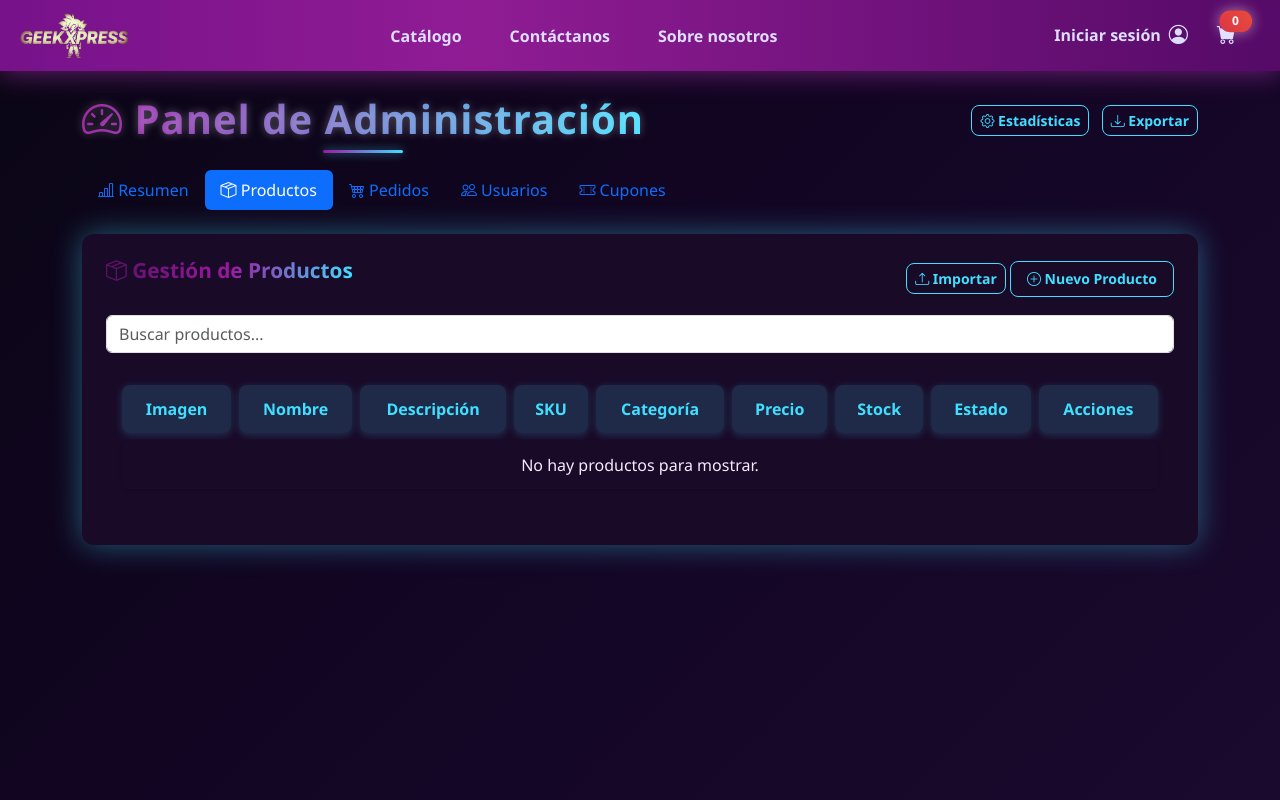
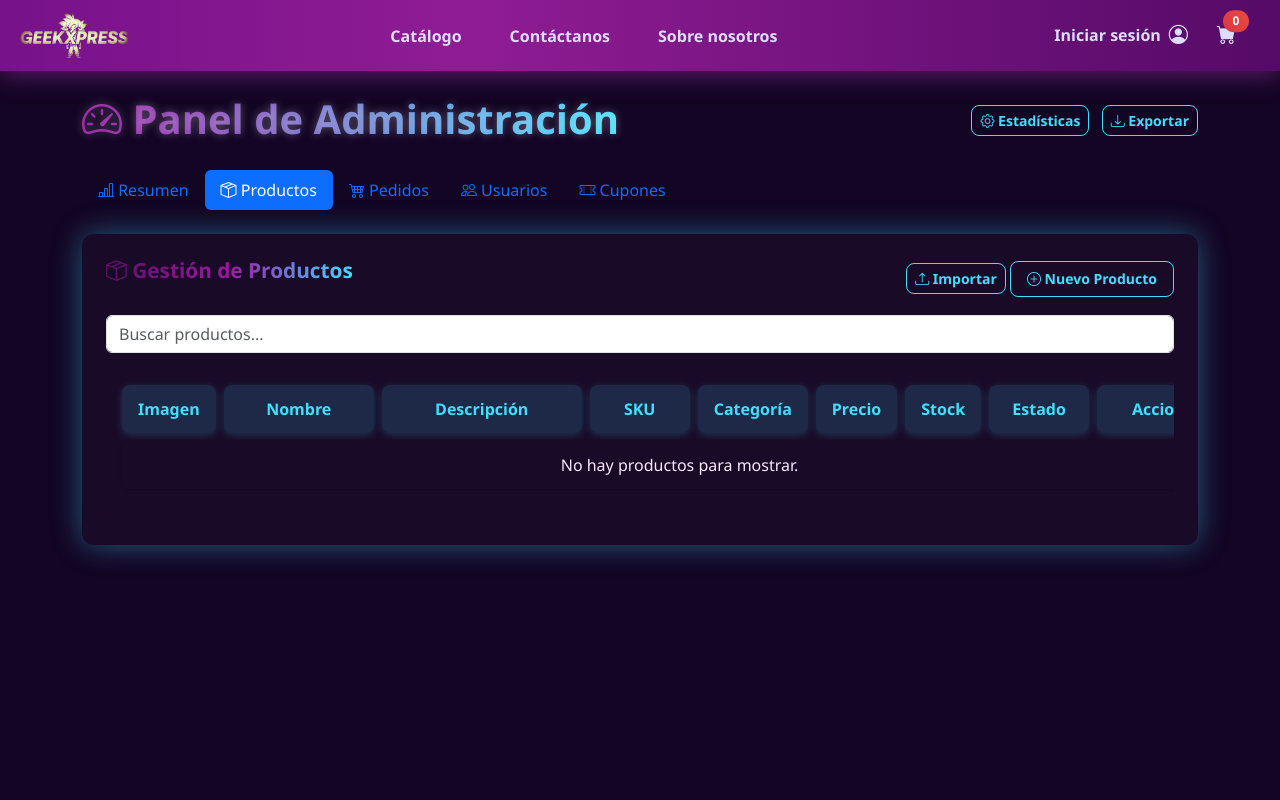
Before and after one commit to Majo-xlsx/GeekXpress-front, a website: page pages/admin.html in a window 1280 px wide. Both pictures are taken after a click on the tab "Productos". Drawn offline with nearby package versions, Linux system fonts and the light colour scheme.

Commit message:
modificaciones

```diff
--- a/assets/css/styles.css
+++ b/assets/css/styles.css
@@ -724,8 +724,7 @@ nav.navbar .navbar-toggler-icon {
     border-radius: 50%;
     box-shadow: 0 4px 8px rgba(0, 0, 0, 0.2);
     transition: transform 1.5s ease-in-out;
-}
-/* ADMIN */
+}/* ADMIN */
 body {
   background-color: #130524;
   font-family: 'Segoe UI', sans-serif;
@@ -816,6 +815,8 @@ body {
   overflow: hidden;
   border-collapse: separate;
   border-spacing: 8px;
+  width: 100%;
+  table-layout: auto; /* Permite que las columnas se ajusten automáticamente */
 }
 
 .table-dark thead th {
@@ -828,6 +829,8 @@ body {
   text-align: center;
   box-shadow: 0 2px 8px rgba(64, 223, 255, 0.2);
   transition: all 0.3s ease;
+  white-space: nowrap; /* Evita que el texto se parta */
+  min-width: fit-content; /* Asegura espacio mínimo */
 }
 
 .table-dark thead th:hover {
@@ -844,6 +847,8 @@ body {
   transition: all 0.3s ease;
   box-shadow: 0 1px 3px rgba(0, 0, 0, 0.2);
   vertical-align: middle;
+  white-space: nowrap; /* Evita que el contenido se parta */
+  min-width: fit-content; /* Asegura espacio mínimo */
 }
 
 .table-dark tbody tr:hover td {
@@ -858,6 +863,7 @@ body {
   background: none !important;
   -webkit-text-fill-color: inherit !important;
 }
+
 .table-dark .btn {
   background: transparent !important;
   border: 1px solid #40DFFF !important;
@@ -865,6 +871,8 @@ body {
   border-radius: 6px;
   padding: 0.3rem 0.6rem;
   transition: all 0.3s ease;
+  margin: 0 2px; /* Espacio entre botones */
+  white-space: nowrap;
 }
 
 .table-dark .btn:hover {
@@ -872,6 +880,85 @@ body {
   color: #fff !important;
   transform: translateY(-1px);
   box-shadow: 0 0 10px rgba(64, 223, 255, 0.3);
+}
+
+/* Estilos específicos para columnas */
+.table-dark .col-imagen {
+  width: 80px;
+  min-width: 80px;
+  text-align: center;
+}
+
+.table-dark .col-nombre {
+  min-width: 150px;
+  max-width: 200px;
+}
+
+.table-dark .col-descripcion {
+  min-width: 200px;
+  max-width: 300px;
+  white-space: normal; /* Permite que la descripción se parta en líneas */
+}
+
+.table-dark .col-sku {
+  min-width: 100px;
+  width: 120px;
+}
+
+.table-dark .col-categoria {
+  min-width: 100px;
+  width: 120px;
+}
+
+.table-dark .col-precio {
+  min-width: 80px;
+  width: 100px;
+  text-align: right;
+}
+
+.table-dark .col-stock {
+  min-width: 60px;
+  width: 80px;
+  text-align: center;
+}
+
+.table-dark .col-estado {
+  min-width: 100px;
+  width: 120px;
+  text-align: center;
+}
+
+.table-dark .col-rol {
+  min-width: 100px;
+  width: 120px;
+  text-align: center;
+}
+
+.table-dark .col-acciones {
+  min-width: 140px;
+  width: 160px;
+  text-align: center;
+}
+
+/* Estilos específicos para campos de usuario */
+.table-dark .col-email {
+  min-width: 180px;
+  max-width: 250px;
+}
+
+.table-dark .col-documento {
+  min-width: 120px;
+  width: 140px;
+}
+
+.table-dark .col-telefono {
+  min-width: 120px;
+  width: 140px;
+}
+
+.table-dark .col-ciudad {
+  min-width: 100px;
+  width: 130px;
 }
 
 .producto-img {
@@ -897,6 +984,9 @@ body {
   font-size: 0.75rem;
   padding: 0.4em 0.8em;
   border-radius: 12px;
+  display: inline-block; /* Asegura que se mantenga en línea */
+  white-space: nowrap; /* Evita que se parta */
+  min-width: fit-content; /* Asegura espacio mínimo */
 }
 
 .badge.bg-success {
@@ -930,7 +1020,7 @@ body {
 
 .admin-card table {
   width: 100%;
-  min-width: 600px;
+  min-width: 800px; /* Aumenté el ancho mínimo para mejor visualización */
 }
 
 .table-compact {
@@ -1006,6 +1096,7 @@ body {
   transition: all 0.3s ease;
   box-shadow: none !important;
 }
+
 .admin-form-card .btn-custom:hover,
 .np-form-card .btn-custom:hover {
   background: rgba(64, 223, 255, 0.15) !important;
@@ -1026,6 +1117,7 @@ body {
 .np-form-card .form-actions .btn-custom {
   margin-left: 0;
 }
+
 .admin-form-card small,
 .np-form-card small {
   color: #fff !important;
@@ -1088,7 +1180,6 @@ body {
   font-weight: bold;
 }
 
-
 @media (max-width: 992px) {
   .admin-title {
     font-size: 2rem;
@@ -1111,7 +1202,21 @@ body {
     width: 50px;
     height: 50px;
   }
-}
+
+  /* Ajustes para móvil */
+  .admin-card table {
+    min-width: 600px;
+  }
+
+  .table-dark thead th,
+  .table-dark tbody td {
+    padding: 8px 12px;
+    font-size: 0.9rem;
+  }
+}
+.badge {
+  font-size: 0.75rem;
+  padding: 0.4em 0.8em;
 
 /* CATALOGO */
 
--- a/pages/admin.html
+++ b/pages/admin.html
@@ -1,5 +1,6 @@
 <!DOCTYPE html>
 <html lang="es">
+
 <head>
   <meta charset="UTF-8">
   <meta name="viewport" content="width=device-width, initial-scale=1.0">
@@ -8,6 +9,7 @@
   <link rel="stylesheet" href="../assets/css/styles.css">
   <link rel="stylesheet" href="https://cdn.jsdelivr.net/npm/bootstrap-icons@1.11.1/font/bootstrap-icons.css">
 </head>
+
 <body>
   <nav id="navbar"></nav>
   <div class="container my-4">
@@ -98,18 +100,19 @@
             <table class="table table-dark table-hover" id="tablaProductos">
               <thead>
                 <tr>
-                  <th>Imagen</th>
-                  <th>Nombre</th>
-                  <th>Descripción</th>
-                  <th>SKU</th>
-                  <th>Categoría</th>
-                  <th>Precio</th>
-                  <th>Stock</th>
-                  <th>Estado</th>
-                  <th>Acciones</th>
+                  <th class="col-imagen">Imagen</th>
+                  <th class="col-nombre">Nombre</th>
+                  <th class="col-descripcion">Descripción</th>
+                  <th class="col-sku">SKU</th>
+                  <th class="col-categoria">Categoría</th>
+                  <th class="col-precio">Precio</th>
+                  <th class="col-stock">Stock</th>
+                  <th class="col-estado">Estado</th>
+                  <th class="col-acciones">Acciones</th>
                 </tr>
               </thead>
-              <tbody></tbody>
+              <tbody>
+              </tbody>
             </table>
           </div>
         </div>
@@ -139,18 +142,20 @@
   <table class="table table-dark table-hover" id="tablaUsuarios">
     <thead>
       <tr>
-                  <th>Nombre</th>
-                  <th>Email</th>
-                  <th>Documento</th>
-                  <th>Teléfono</th>
-                  <th>Ciudad</th>
-                  <th>Rol</th>
-                  <th>Estado</th>
-                  <th>Acciones</th>
+        <th class="col-nombre">Nombre</th>
+        <th class="col-email">Email</th>
+        <th class="col-documento">Documento</th>
+        <th class="col-telefono">Teléfono</th>
+        <th class="col-ciudad">Ciudad</th>
+        <th class="col-rol">Rol</th>
+        <th class="col-estado">Estado</th>
+        <th class="col-acciones">Acciones</th>
       </tr>
     </thead>
-              <tbody></tbody>
+    <tbody>
+    </tbody>
   </table>
+</div>
           </div>
         </div>
       </div>
@@ -256,7 +261,8 @@
               </div>
               <div class="mb-3">
                 <label for="notasUsuario" class="form-label">Notas Administrativas</label>
-                <textarea class="form-control" id="notasUsuario" rows="3" placeholder="Información adicional sobre el usuario..."></textarea>
+                <textarea class="form-control" id="notasUsuario" rows="3"
+                  placeholder="Información adicional sobre el usuario..."></textarea>
               </div>
               <button type="submit" class="btn btn-custom">Crear Usuario</button>
             </form>
@@ -344,4 +350,5 @@
   <script src="../assets/js/nav.js"></script>
 
 </body>
+
 </html>
```
Lines whose indentation alone changed are shown as unchanged.
